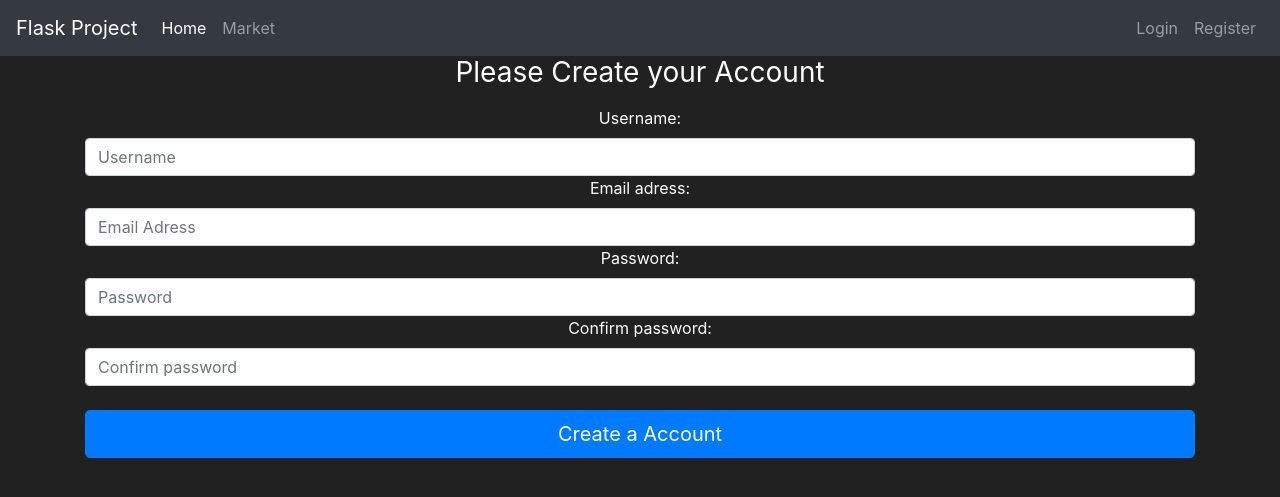
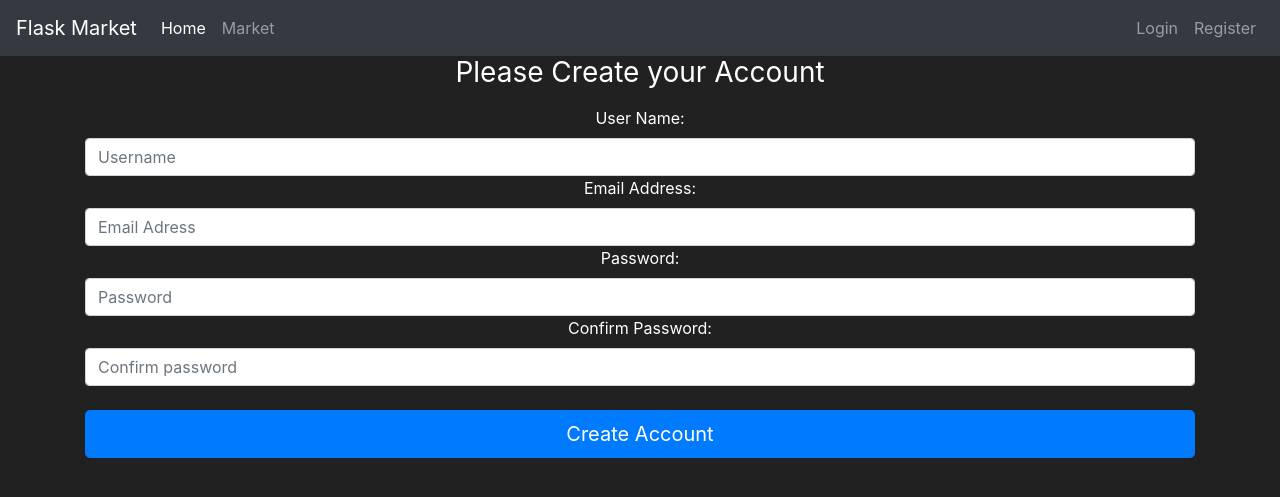
Before and after one commit to geanca-coder/FlaskProject, a Flask app: page /register in a window 1280 px wide. Shown: the top 497 px of the page. Run offline with Flask 2, Linux system fonts and the light colour scheme; some libraries are stand-ins or nearby versions.

Commit message:
some changes with a couple bugs to be fixed

```diff
--- a/market/Models.py
+++ b/market/Models.py
@@ -2,6 +2,8 @@ from market import db
 
 
 class User(db.Model):
+
+
     id = db.Column(db.Integer(), nullable=False, primary_key=True)
     username = db.Column(db.String(length=30), unique=True, nullable=False)
     email = db.Column(db.String(length=50), unique=True, nullable=False)
--- a/market/Routes.py
+++ b/market/Routes.py
@@ -1,5 +1,5 @@
 from market import app
-from flask import render_template , url_for, redirect
+from flask import render_template , url_for, redirect, flash, get_flashed_messages
 from market.Models import Item, User
 from market.forms import RegisterForm
 from market import db
@@ -17,11 +17,14 @@ def market_page():
 def register_page():
     form = RegisterForm()
     if form.validate_on_submit():
-        user_to_create = User(username=form.username.data, email=form.email.data, password_hash=form.password1.data)
+        user_to_create = User(username=form.username.data, email=form.email_address.data, password_hash=form.password1.data)
         db.session.add(user_to_create)
         db.session.commit()
         return redirect(url_for('market_page'))
-    if form.errors != {}: #if there are no errors in the validations field
+    if form.errors != {}: #if there are errors in the validations field
         for i in form.errors.values():
-            print(f'There was a error creating a user {i}')
+            flash(f'Error{i}', category='danger')
+
+
+
     return render_template('register.html', form=form)
--- a/market/forms.py
+++ b/market/forms.py
@@ -1,11 +1,21 @@
 from flask_wtf import FlaskForm
 from wtforms import StringField, PasswordField, SubmitField
-from wtforms.validators import Length, EqualTo, Email, DataRequired
+from wtforms.validators import Length, EqualTo, Email, DataRequired, ValidationError
+from market.Models import User
+class RegisterForm(FlaskForm):
 
+    def validate_username(self, username_to_check):
+        user = User.query.filter_by(username=username_to_check.data).first()
+        if user:
+            raise ValidationError('Username already exists! Please try a different username')
 
-class RegisterForm(FlaskForm):
-    username = StringField(label='Username:', validators=[Length(min=2, max=30), DataRequired()])
-    email = StringField(label='Email adress:', validators=[Email(), DataRequired()])
+    def validate_email_address(self, email_address_to_check):
+        email_address = User.query.filter_by(email=email_address_to_check.data).first()
+        if email_address:
+            raise ValidationError('Email Address already exists! Please try a different email address')
+
+    username = StringField(label='User Name:', validators=[Length(min=2, max=30), DataRequired()])
+    email_address = StringField(label='Email Address:', validators=[Email(), DataRequired()])
     password1 = PasswordField(label='Password:', validators=[Length(min=6), DataRequired()])
-    password2 = PasswordField(label='Confirm password:', validators=[EqualTo('password1'), DataRequired()])
-    submit = SubmitField(label='Create a Account')
+    password2 = PasswordField(label='Confirm Password:', validators=[EqualTo('password1'), DataRequired()])
+    submit = SubmitField(label='Create Account')
--- a/market/templates/base.html
+++ b/market/templates/base.html
@@ -6,28 +6,25 @@
       <meta name="viewport" content="width=device-width, initial-scale=1, shrink-to-fit=no">
       <!-- Bootstrap CSS -->
       <link rel="stylesheet" href="https://cdn.jsdelivr.net/npm/bootstrap@4.5.3/dist/css/bootstrap.min.css" integrity="sha384-TX8t27EcRE3e/ihU7zmQxVncDAy5uIKz4rEkgIXeMed4M0jlfIDPvg6uqKI2xXr2" crossorigin="anonymous">
-       <link rel="stylesheet" href="/market/static/style.css">
-
       <title>
           {% block title %}
+
           {% endblock %}
       </title>
    </head>
    <body>
     <nav class="navbar navbar-expand-md navbar-dark bg-dark">
-    <a class="navbar-brand" href="#">Flask Project</a>
+      <a class="navbar-brand" href="#">Flask Market</a>
       <button class="navbar-toggler" type="button" data-toggle="collapse" data-target="#navbarNav">
         <span class="navbar-toggler-icon"></span>
       </button>
-
-
       <div class="collapse navbar-collapse" id="navbarNav">
         <ul class="navbar-nav mr-auto">
             <li class="nav-item active">
-              <a class="nav-link" href="{{ url_for('home_page')}}">Home <span class="sr-only">(current)</span></a>
+                <a class="nav-link" href="{{ url_for('home_page') }}">Home <span class="sr-only">(current)</span></a>
             </li>
             <li class="nav-item">
-              <a class="nav-link" href="{{ url_for('market_page')}}">Market</a>
+                <a class="nav-link" href="{{ url_for('market_page') }}">Market</a>
             </li>
         </ul>
         <ul class="navbar-nav">
@@ -35,19 +32,28 @@
                 <a class="nav-link" href="#">Login</a>
             </li>
             <li class="nav-item">
-              <a class="nav-link" href="{{ url_for('register_page')}}">Register</a>
+                <a class="nav-link" href="{{ url_for('register_page') }}">Register</a>
             </li>
         </ul>
       </div>
     </nav>
+      {% with messages = get_flashed_messages(with_categories=true) %}
+        {% if messages %}
+           {% for category, message in messages %}
+              <div class="alert alert-{{ category }}">
+                  <button type="button" class="m1-2 mb-1 close" data-dismiss="alert" aria-label="Close">
+                      <span aria-hidden="true">&times;</span>
+                  </button>
+                  {{ message }}
+              </div>
+           {% endfor %}
+        {% endif %}
+      {% endwith %}
       {% block content %}
-        {% endblock  %}
-        <style>
-            body{
-                background-color: #212121;
-                color: white;
-            }
-        </style>
+
+      {% endblock %}
+      <!-- Future Content here -->
+
       <!-- Optional JavaScript -->
       <!-- jQuery first, then Popper.js, then Bootstrap JS -->
       <script src='https://kit.fontawesome.com/a076d05399.js'></script>
@@ -55,4 +61,10 @@
       <script src="https://cdn.jsdelivr.net/npm/popper.js@1.16.1/dist/umd/popper.min.js" integrity="sha384-9/reFTGAW83EW2RDu2S0VKaIzap3H66lZH81PoYlFhbGU+6BZp6G7niu735Sk7lN" crossorigin="anonymous"></script>
       <script src="https://stackpath.bootstrapcdn.com/bootstrap/4.5.2/js/bootstrap.min.js" integrity="sha384-B4gt1jrGC7Jh4AgTPSdUtOBvfO8shuf57BaghqFfPlYxofvL8/KUEfYiJOMMV+rV" crossorigin="anonymous"></script>
    </body>
+   <style>
+      body {
+      background-color: #212121;
+      color: white
+      }
+   </style>
 </html>
--- a/market/templates/register.html
+++ b/market/templates/register.html
@@ -13,8 +13,8 @@
             {{ form.username.label()}}
             {{ form.username(class="form-control", placeholder="Username") }}
 
-            {{form.email.label()}}
-            {{ form.email(class="form-control", placeholder="Email Adress") }}
+            {{form.email_address.label()}}
+            {{ form.email_address(class="form-control", placeholder="Email Adress") }}
 
             {{ form.password1.label()}}
             {{ form.password2(class="form-control", placeholder="Password") }}
```
Lines whose indentation alone changed are shown as unchanged.
